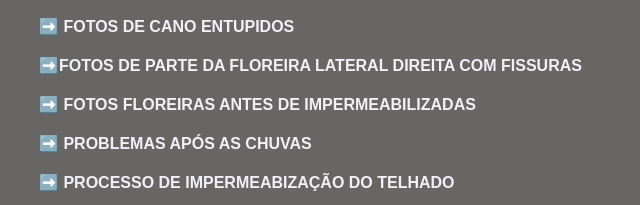
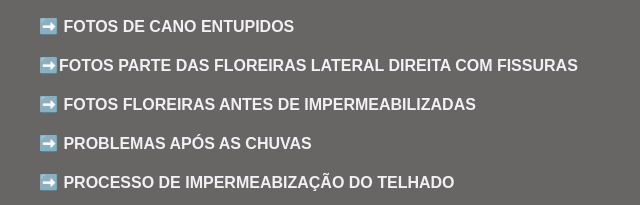
Before and after one commit to Maxlima2022/fotos, a plain HTML site: page index.html in a window 1280 px wide. Shown: the part 217-422 px from the top of the page, 241-881 px from the left. Drawn offline with Linux system fonts and the light colour scheme.

Commit message:
Update index.html

```diff
--- a/index.html
+++ b/index.html
@@ -45,7 +45,7 @@
             <div class="arrow">➡️<a href="ABERTURA DE 2cm NA EMENDA D TELHADO.index.html"> ABERTURA DE 2cm NA EMENDA DO TELHADO</a></div>
            <p>
             <div class="arrow"> ➡️ <a href="FOTOS DE CANO ENTUPIDOS.index.html"> FOTOS DE CANO ENTUPIDOS</a></div> <p>
-                <div class="arrow">➡️<a href="FOTOS DE PARTE DA FLOREIRA  LATERAL DIREITA COM FISSURAS.index.html">FOTOS DE PARTE DA FLOREIRA  LATERAL DIREITA COM FISSURAS</a> </div> <p>
+                <div class="arrow">➡️<a href="FOTOS DE PARTE DA FLOREIRA  LATERAL DIREITA COM FISSURAS.index.html">FOTOS PARTE DAS FLOREIRAS  LATERAL DIREITA COM FISSURAS</a> </div> <p>
                     <div class="arrow"> ➡️<a href="FOTOS FLOREIRAS ANTES.index.html"> FOTOS FLOREIRAS ANTES  DE IMPERMEABILIZADAS</a></div>  <p>
                         <div class="arrow">  ➡️ <a href="PROBLEMAS ANTES DE SER RESOLVIDO.index.html">  PROBLEMAS APÓS AS CHUVAS</a></div>  <p>
                             <div class="arrow"> ➡️   <a href="PROCESSO DE IMPERMEABIZAÇÃO DO TELHADO.index.html">  PROCESSO DE IMPERMEABIZAÇÃO DO TELHADO</a></div>  <p>
```
